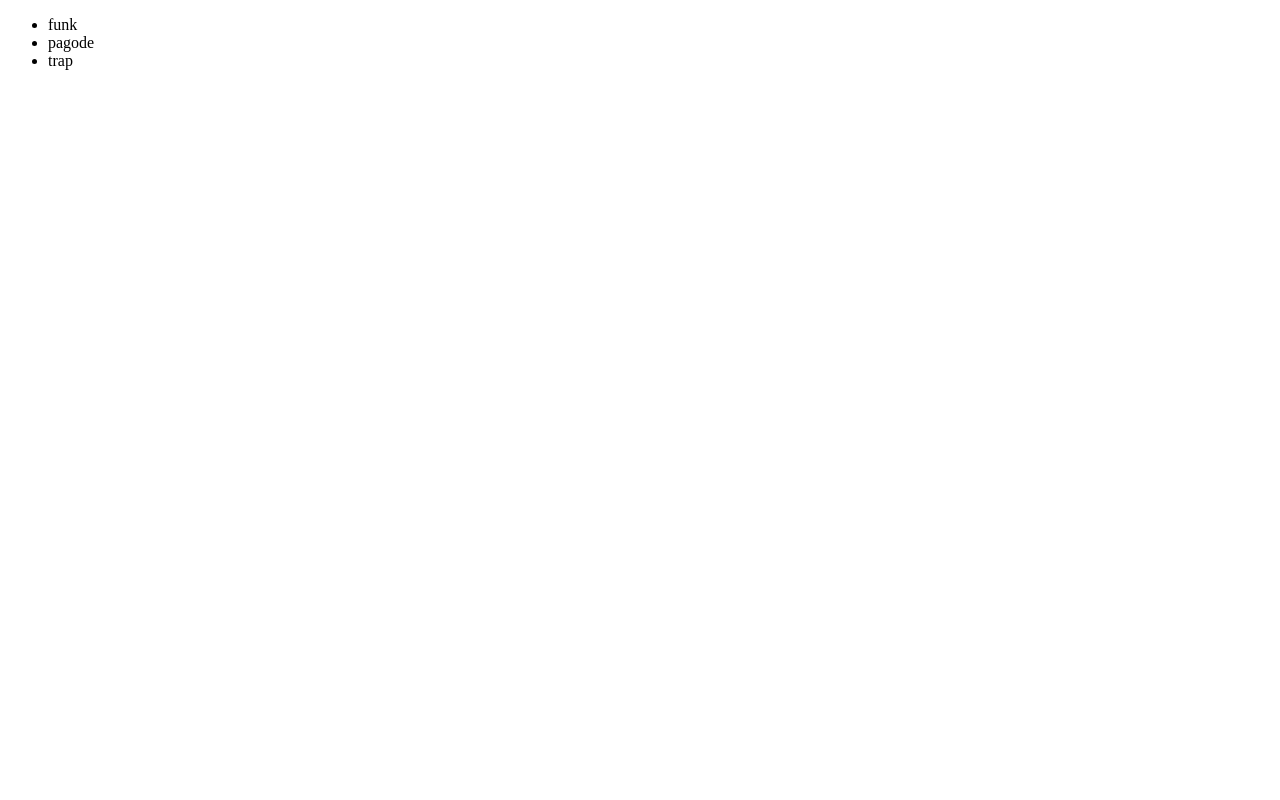
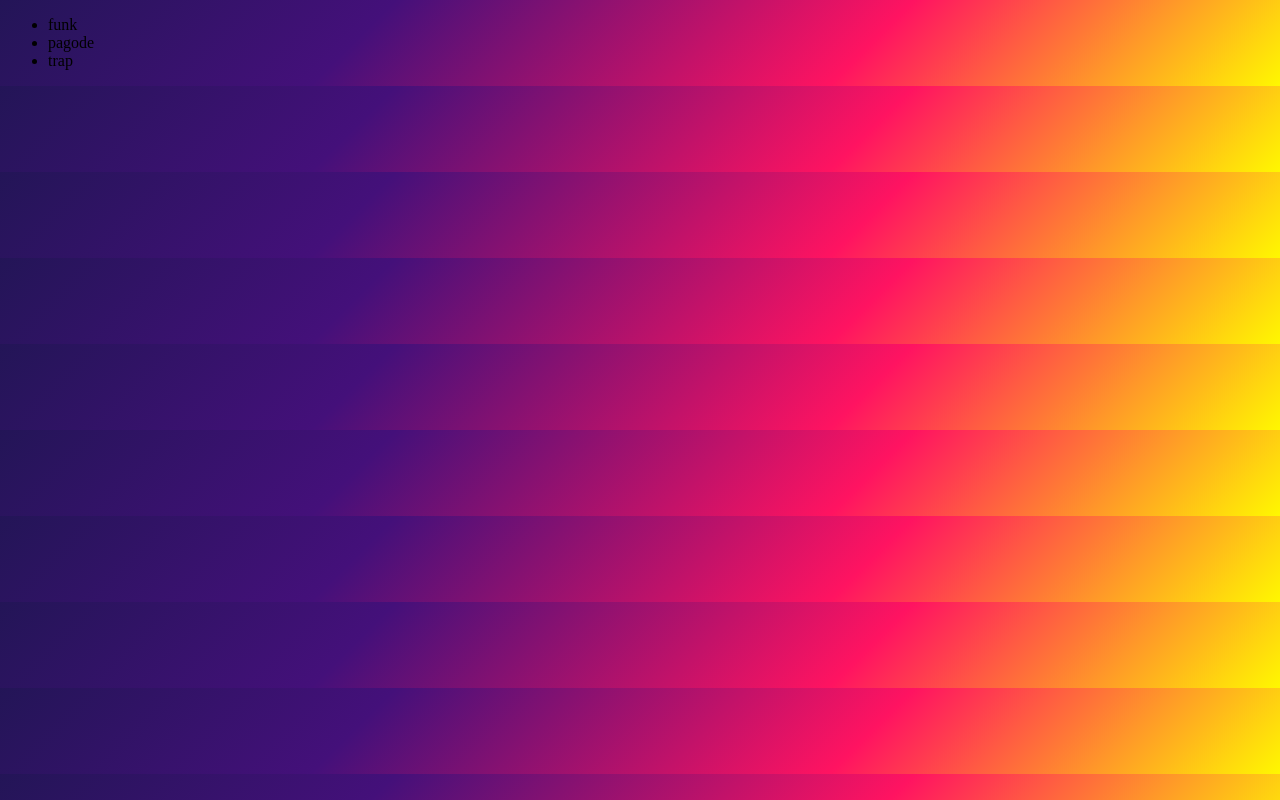
Before and after one commit to goncalojacintoleite/site, a plain HTML site: page index.html in a window 1280 px wide. Drawn offline with Linux system fonts and the light colour scheme.

Commit message:
qualquer coisa

```diff
--- a/index.html
+++ b/index.html
@@ -4,6 +4,7 @@
 <head>
     <meta charset="UTF-8">
     <meta name="viewport" content="width=device-width, initial-scale=1.0">
+    <link rel="stylesheet" href="style.css">
     <title>goncalojacintoleite</title>
 </head>
 
--- a/style.css
+++ b/style.css
@@ -0,0 +1,3 @@
+body {
+    background-image: linear-gradient(-225deg, #231557 0%, #44107A 29%, #FF1361 67%, #FFF800 100%);
+}
```
